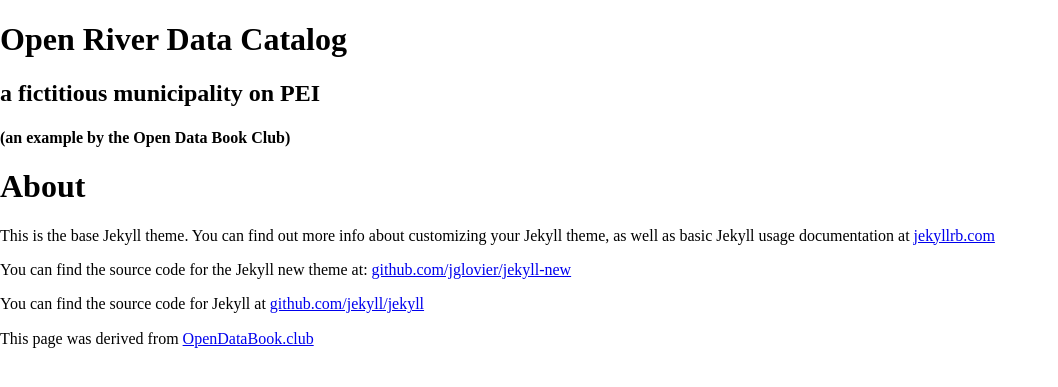
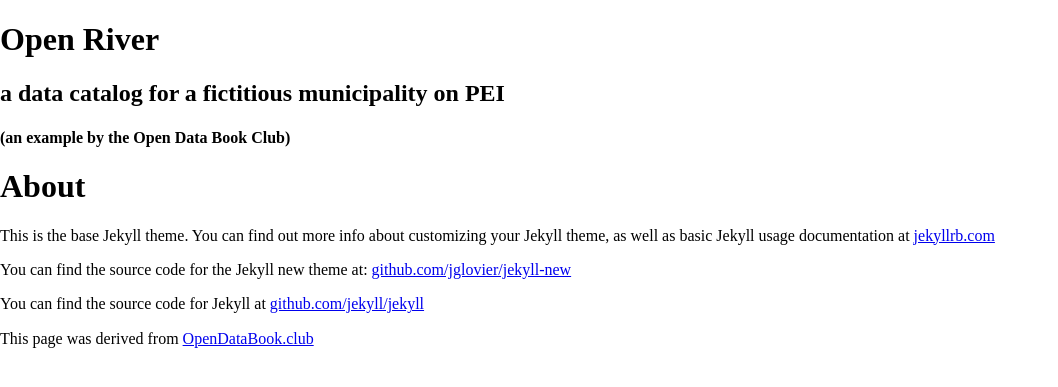
Before and after one commit to openriver/openriver.github.io, a Jekyll site: the page built from about.md, in a window 1280 px wide. Shown: the top 387 px of the page, without its empty margins (0-1058 px from the left). Built offline with Jekyll 4.4.1, drawn with Linux system fonts in a browser that asks for light colours; nearby versions of some CDN libraries; library files that are not in the unit come from our copies.

Commit message:
incremental change

```diff
--- a/_includes/header.html
+++ b/_includes/header.html
@@ -1,5 +1,5 @@
 <section class="page-header">
-  <h1 class="project-name">Open River Data Catalog</h1>
-  <h2 class="project-tagline">a fictitious municipality on PEI</h2>
+  <h1 class="project-name">Open River</h1>
+  <h2 class="project-tagline">a data catalog for a fictitious municipality on PEI</h2>
   <h4 class="project-tagline">(an example by the Open Data Book Club)</h4>
 </section>
```
